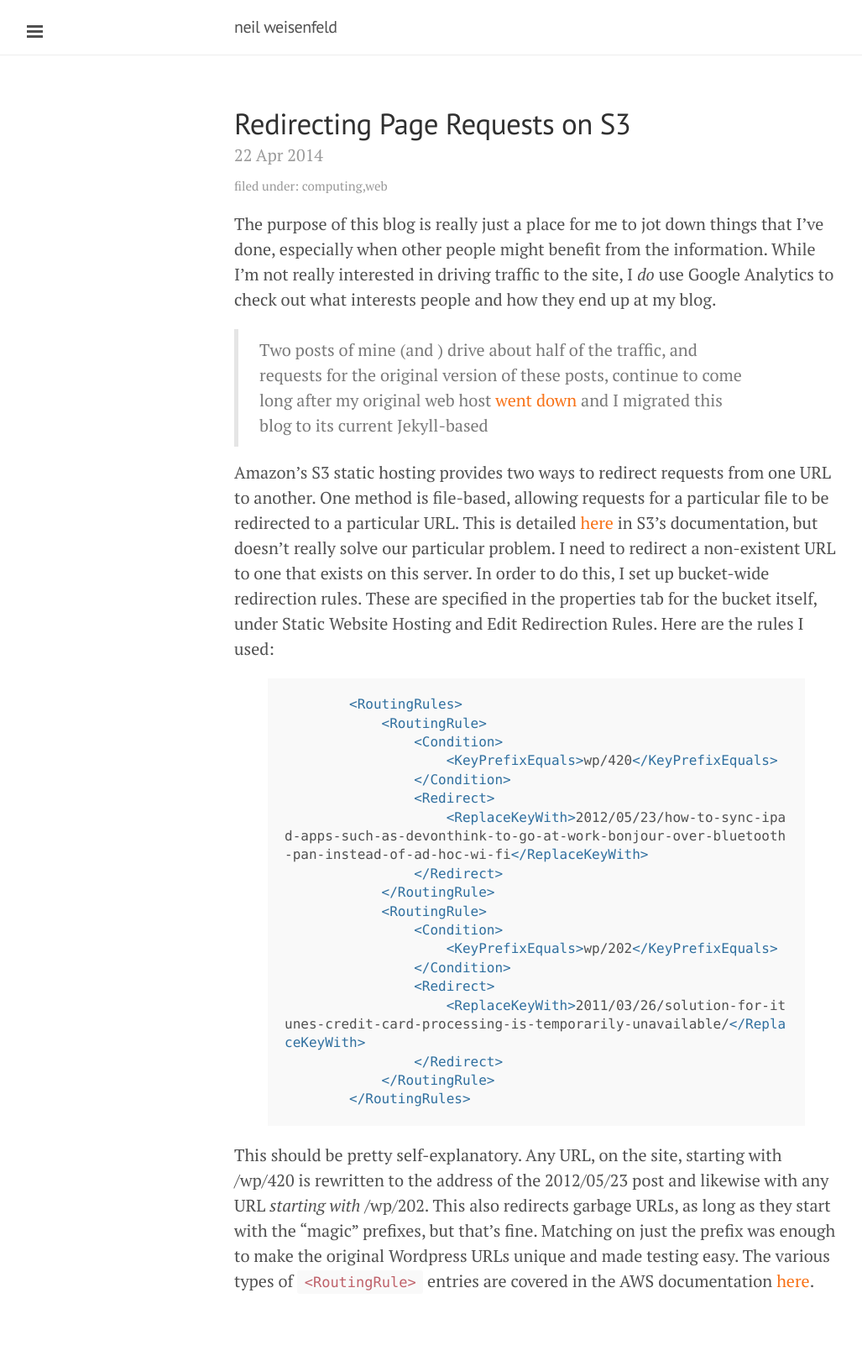
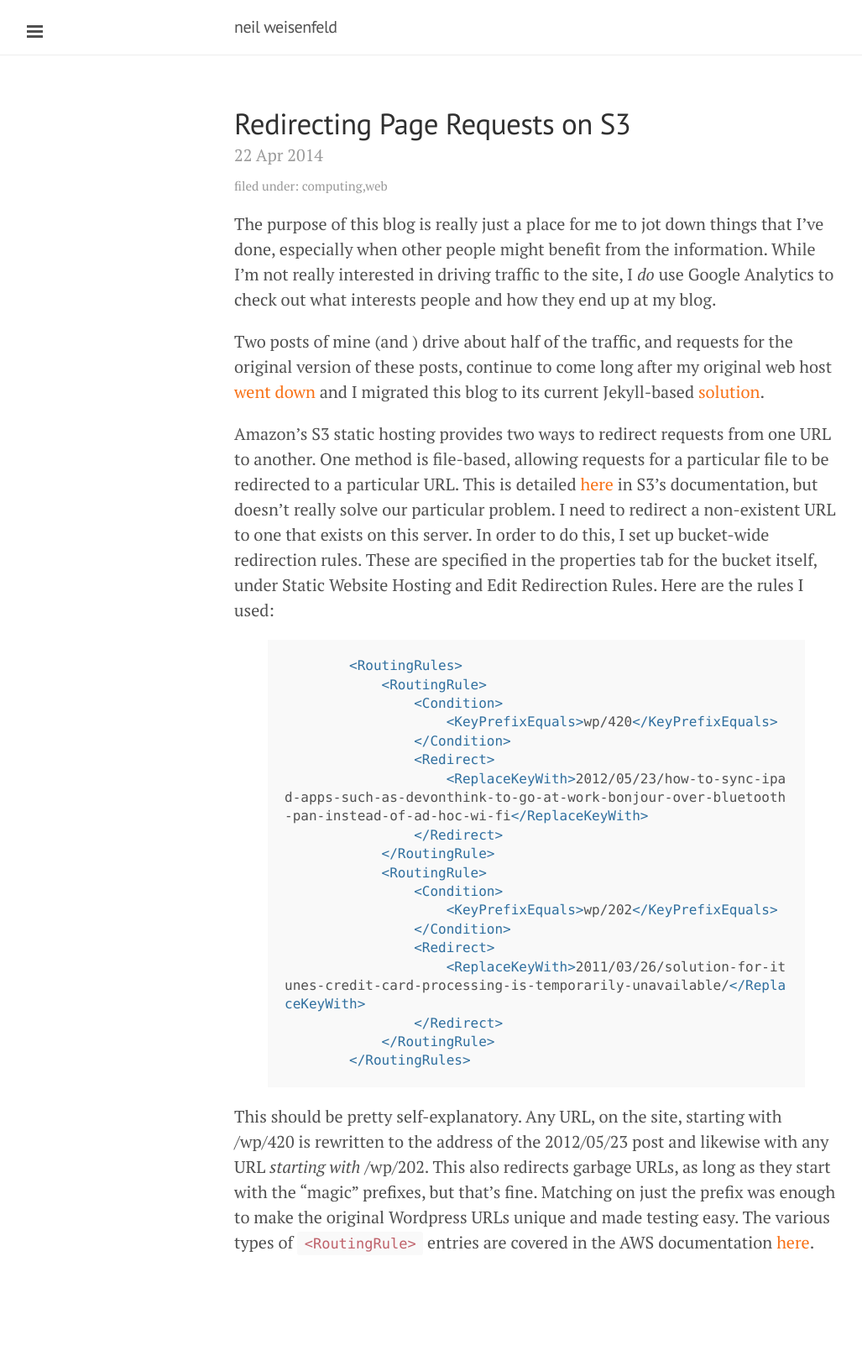
Before and after one commit to nweisenfeld/nweisenfeld.github.io, a Jekyll site: the page built from _posts/2014-04-22-page-redirection-with-S3.markdown, in a window 1280 px wide. Shown: the whole page at 84% size, without its empty margins (1-1028 px from the left). Built offline with Jekyll 4.4.1, drawn with Linux system fonts in a browser that asks for light colours; Markdown is read by kramdown in place of the engine named in the settings; after the commit the page ends 1575 px from its top, so only the background shows below that.

Commit message:
checkpoint

```diff
--- a/_posts/2014-04-22-page-redirection-with-S3.markdown
+++ b/_posts/2014-04-22-page-redirection-with-S3.markdown
@@ -8,7 +8,7 @@ tags: aws,s3
 
 The purpose of this blog is really just a place for me to jot down things that I've done, especially when other people might benefit from the information.  While I'm not really interested in driving traffic to the site, I *do* use Google Analytics to check out what interests people and how they end up at my blog.
 
-> Two posts of mine (and ) drive about half of the traffic, and requests for the original version of these posts, continue to come long after my original web host [went down][textdrive] and I migrated this blog to its current Jekyll-based
+Two posts of mine (and ) drive about half of the traffic, and requests for the original version of these posts, continue to come long after my original web host [went down][textdrive] and I migrated this blog to its current Jekyll-based [solution][Jekyll].
 
 Amazon's S3 static hosting provides two ways to redirect requests from one URL to another.  One method is file-based, allowing requests for a particular file to be redirected to a particular URL.  This is detailed [here][s3-redirect] in S3's documentation, but doesn't really solve our particular problem.  I need to redirect a non-existent URL to one that exists on this server.  In order to do this, I set up bucket-wide redirection rules.  These are specified in the properties tab for the bucket itself, under Static Website Hosting and Edit Redirection Rules.  Here are the rules I used:
 
```
Also changed, not shown: other parts of _posts/2014-04-22-page-redirection-with-S3.markdown (+1 -0 lines).
